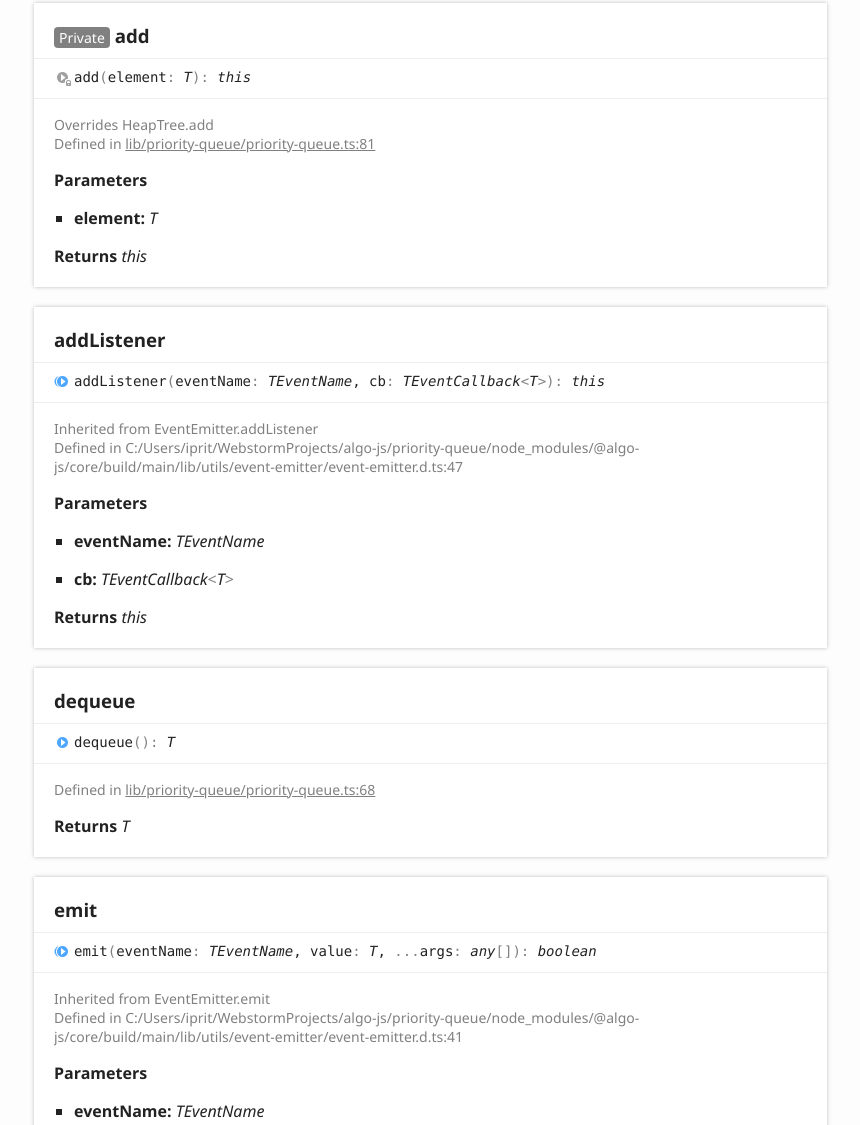
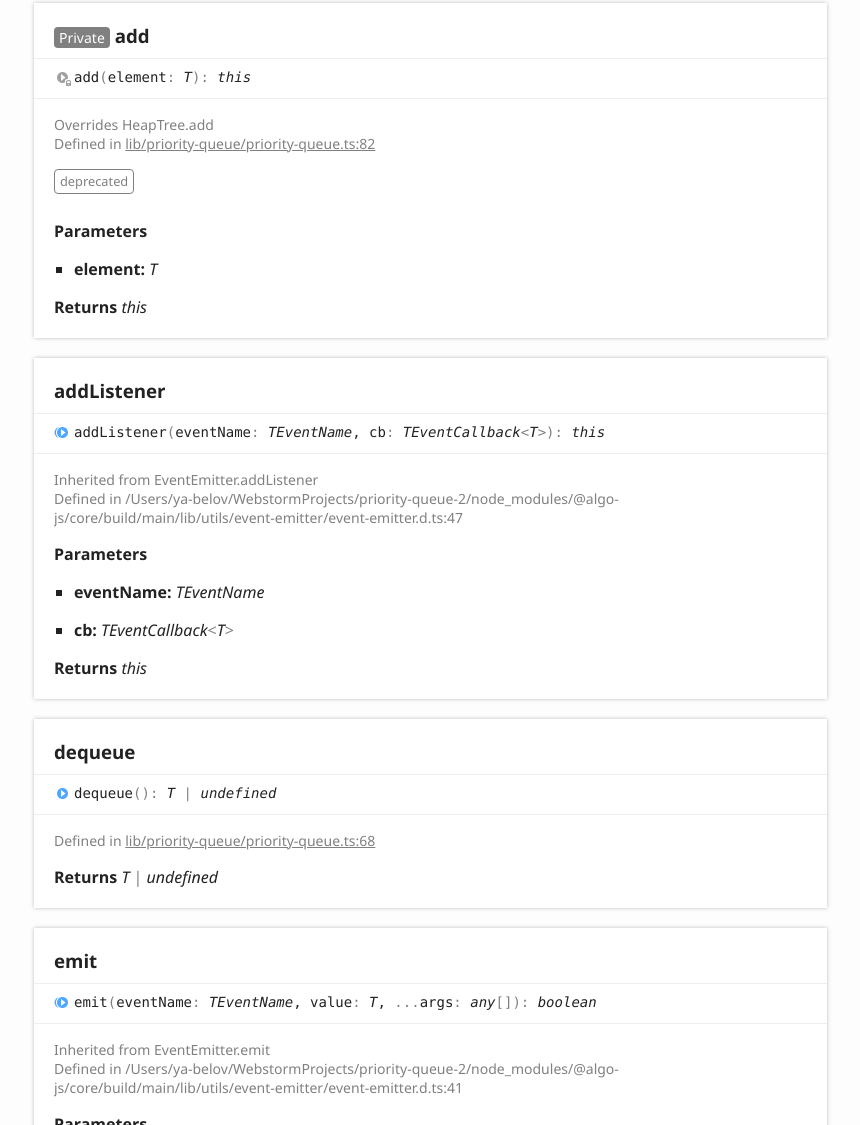
Before and after one commit to algo-js/priority-queue, a plain HTML site: page classes/priorityqueue.html in a window 1280 px wide. Shown: the part 3190-4315 px from the top of the page, without its empty margins (6-866 px from the left). Drawn offline with Linux system fonts and the light colour scheme.

Commit message:
[ci skip] Updates

```diff
--- a/classes/priorityqueue.html
+++ b/classes/priorityqueue.html
@@ -160,7 +160,7 @@
 							<aside class="tsd-sources">
 								<p>Overrides HeapTree.__constructor</p>
 								<ul>
-									<li>Defined in <a href="https://github.com/algo-js/priority-queue/blob/e6ac933/src/lib/priority-queue/priority-queue.ts#L35">lib/priority-queue/priority-queue.ts:35</a></li>
+									<li>Defined in <a href="https://github.com/algo-js/priority-queue/blob/12f3401/src/lib/priority-queue/priority-queue.ts#L35">lib/priority-queue/priority-queue.ts:35</a></li>
 								</ul>
 							</aside>
 							<h4 class="tsd-returns-title">Returns <a href="priorityqueue.html" class="tsd-signature-type">PriorityQueue</a></h4>
@@ -177,7 +177,7 @@
 					<aside class="tsd-sources">
 						<p>Inherited from HeapTree.comparator</p>
 						<ul>
-							<li>Defined in C:/Users/iprit/WebstormProjects/algo-js/priority-queue/node_modules/@algo-js/heap-tree/build/main/lib/heap-tree/heap-tree.d.ts:16</li>
+							<li>Defined in /Users/ya-belov/WebstormProjects/priority-queue-2/node_modules/@algo-js/heap-tree/build/main/lib/heap-tree/heap-tree.d.ts:16</li>
 						</ul>
 					</aside>
 					<div class="tsd-comment tsd-typography">
@@ -193,7 +193,7 @@
 					<aside class="tsd-sources">
 						<p>Inherited from HeapTree.heap</p>
 						<ul>
-							<li>Defined in C:/Users/iprit/WebstormProjects/algo-js/priority-queue/node_modules/@algo-js/heap-tree/build/main/lib/heap-tree/heap-tree.d.ts:20</li>
+							<li>Defined in /Users/ya-belov/WebstormProjects/priority-queue-2/node_modules/@algo-js/heap-tree/build/main/lib/heap-tree/heap-tree.d.ts:20</li>
 						</ul>
 					</aside>
 					<div class="tsd-comment tsd-typography">
@@ -209,7 +209,7 @@
 					<aside class="tsd-sources">
 						<p>Inherited from HeapTree.isEmpty</p>
 						<ul>
-							<li>Defined in C:/Users/iprit/WebstormProjects/algo-js/priority-queue/node_modules/@algo-js/heap-tree/build/main/lib/heap-tree/heap-tree.d.ts:12</li>
+							<li>Defined in /Users/ya-belov/WebstormProjects/priority-queue-2/node_modules/@algo-js/heap-tree/build/main/lib/heap-tree/heap-tree.d.ts:12</li>
 						</ul>
 					</aside>
 					<div class="tsd-comment tsd-typography">
@@ -225,7 +225,7 @@
 					<div class="tsd-signature tsd-kind-icon">priorities<span class="tsd-signature-symbol">:</span> <span class="tsd-signature-type">Map</span><span class="tsd-signature-symbol">&lt;</span><span class="tsd-signature-type">T</span><span class="tsd-signature-symbol">, </span><span class="tsd-signature-type">number</span><span class="tsd-signature-symbol">&gt;</span></div>
 					<aside class="tsd-sources">
 						<ul>
-							<li>Defined in <a href="https://github.com/algo-js/priority-queue/blob/e6ac933/src/lib/priority-queue/priority-queue.ts#L35">lib/priority-queue/priority-queue.ts:35</a></li>
+							<li>Defined in <a href="https://github.com/algo-js/priority-queue/blob/12f3401/src/lib/priority-queue/priority-queue.ts#L35">lib/priority-queue/priority-queue.ts:35</a></li>
 						</ul>
 					</aside>
 				</section>
@@ -235,7 +235,7 @@
 					<div class="tsd-signature tsd-kind-icon">default<wbr>Priority<span class="tsd-signature-symbol">:</span> <span class="tsd-signature-type">number</span><span class="tsd-signature-symbol"> =&nbsp;1</span></div>
 					<aside class="tsd-sources">
 						<ul>
-							<li>Defined in <a href="https://github.com/algo-js/priority-queue/blob/e6ac933/src/lib/priority-queue/priority-queue.ts#L17">lib/priority-queue/priority-queue.ts:17</a></li>
+							<li>Defined in <a href="https://github.com/algo-js/priority-queue/blob/12f3401/src/lib/priority-queue/priority-queue.ts#L17">lib/priority-queue/priority-queue.ts:17</a></li>
 						</ul>
 					</aside>
 				</section>
@@ -252,7 +252,7 @@
 						<li class="tsd-description">
 							<aside class="tsd-sources">
 								<ul>
-									<li>Defined in <a href="https://github.com/algo-js/priority-queue/blob/e6ac933/src/lib/priority-queue/priority-queue.ts#L14">lib/priority-queue/priority-queue.ts:14</a></li>
+									<li>Defined in <a href="https://github.com/algo-js/priority-queue/blob/12f3401/src/lib/priority-queue/priority-queue.ts#L14">lib/priority-queue/priority-queue.ts:14</a></li>
 								</ul>
 							</aside>
 							<div class="tsd-comment tsd-typography">
@@ -275,10 +275,14 @@
 							<aside class="tsd-sources">
 								<p>Overrides HeapTree.add</p>
 								<ul>
-									<li>Defined in <a href="https://github.com/algo-js/priority-queue/blob/e6ac933/src/lib/priority-queue/priority-queue.ts#L81">lib/priority-queue/priority-queue.ts:81</a></li>
+									<li>Defined in <a href="https://github.com/algo-js/priority-queue/blob/12f3401/src/lib/priority-queue/priority-queue.ts#L82">lib/priority-queue/priority-queue.ts:82</a></li>
 								</ul>
 							</aside>
 							<div class="tsd-comment tsd-typography">
+								<dl class="tsd-comment-tags">
+									<dt>deprecated</dt>
+									<dd></dd>
+								</dl>
 							</div>
 							<h4 class="tsd-parameters-title">Parameters</h4>
 							<ul class="tsd-parameters">
@@ -301,7 +305,7 @@
 							<aside class="tsd-sources">
 								<p>Inherited from EventEmitter.addListener</p>
 								<ul>
-									<li>Defined in C:/Users/iprit/WebstormProjects/algo-js/priority-queue/node_modules/@algo-js/core/build/main/lib/utils/event-emitter/event-emitter.d.ts:47</li>
+									<li>Defined in /Users/ya-belov/WebstormProjects/priority-queue-2/node_modules/@algo-js/core/build/main/lib/utils/event-emitter/event-emitter.d.ts:47</li>
 								</ul>
 							</aside>
 							<div class="tsd-comment tsd-typography">
@@ -323,18 +327,21 @@
 					<a name="dequeue" class="tsd-anchor"></a>
 					<h3>dequeue</h3>
 					<ul class="tsd-signatures tsd-kind-method tsd-parent-kind-class">
-						<li class="tsd-signature tsd-kind-icon">dequeue<span class="tsd-signature-symbol">(</span><span class="tsd-signature-symbol">)</span><span class="tsd-signature-symbol">: </span><span class="tsd-signature-type">T</span></li>
+						<li class="tsd-signature tsd-kind-icon">dequeue<span class="tsd-signature-symbol">(</span><span class="tsd-signature-symbol">)</span><span class="tsd-signature-symbol">: </span><span class="tsd-signature-type">T</span><span class="tsd-signature-symbol"> | </span><span class="tsd-signature-type">undefined</span></li>
 					</ul>
 					<ul class="tsd-descriptions">
 						<li class="tsd-description">
 							<aside class="tsd-sources">
 								<ul>
-									<li>Defined in <a href="https://github.com/algo-js/priority-queue/blob/e6ac933/src/lib/priority-queue/priority-queue.ts#L68">lib/priority-queue/priority-queue.ts:68</a></li>
+									<li>Defined in <a href="https://github.com/algo-js/priority-queue/blob/12f3401/src/lib/priority-queue/priority-queue.ts#L68">lib/priority-queue/priority-queue.ts:68</a></li>
 								</ul>
 							</aside>
 							<div class="tsd-comment tsd-typography">
 							</div>
-							<h4 class="tsd-returns-title">Returns <span class="tsd-signature-type">T</span></h4>
+							<h4 class="tsd-returns-title">Returns <span class="tsd-signature-type">T</span>
+								<span class="tsd-signature-symbol"> | </span>
+								<span class="tsd-signature-type">undefined</span>
+							</h4>
 						</li>
 					</ul>
 				</section>
@@ -349,7 +356,7 @@
 							<aside class="tsd-sources">
 								<p>Inherited from EventEmitter.emit</p>
 								<ul>
-									<li>Defined in C:/Users/iprit/WebstormProjects/algo-js/priority-queue/node_modules/@algo-js/core/build/main/lib/utils/event-emitter/event-emitter.d.ts:41</li>
+									<li>Defined in /Users/ya-belov/WebstormProjects/priority-queue-2/node_modules/@algo-js/core/build/main/lib/utils/event-emitter/event-emitter.d.ts:41</li>
 								</ul>
 							</aside>
 							<div class="tsd-comment tsd-typography">
@@ -381,7 +388,7 @@
 							<aside class="tsd-sources">
 								<p>Inherited from EventEmitter.eventNames</p>
 								<ul>
-									<li>Defined in C:/Users/iprit/WebstormProjects/algo-js/priority-queue/node_modules/@algo-js/core/build/main/lib/utils/event-emitter/event-emitter.d.ts:62</li>
+									<li>Defined in /Users/ya-belov/WebstormProjects/priority-queue-2/node_modules/@algo-js/core/build/main/lib/utils/event-emitter/event-emitter.d.ts:62</li>
 								</ul>
 							</aside>
 							<div class="tsd-comment tsd-typography">
@@ -401,7 +408,7 @@
 							<aside class="tsd-sources">
 								<p>Inherited from HeapTree.find</p>
 								<ul>
-									<li>Defined in C:/Users/iprit/WebstormProjects/algo-js/priority-queue/node_modules/@algo-js/heap-tree/build/main/lib/heap-tree/heap-tree.d.ts:46</li>
+									<li>Defined in /Users/ya-belov/WebstormProjects/priority-queue-2/node_modules/@algo-js/heap-tree/build/main/lib/heap-tree/heap-tree.d.ts:46</li>
 								</ul>
 							</aside>
 							<div class="tsd-comment tsd-typography">
@@ -431,7 +438,7 @@
 								<p>Inherited from MaxHeapTree.isCorrectOrder</p>
 								<p>Overrides HeapTree.isCorrectOrder</p>
 								<ul>
-									<li>Defined in C:/Users/iprit/WebstormProjects/algo-js/priority-queue/node_modules/@algo-js/heap-tree/build/main/lib/heap-tree/max-heap-tree.d.ts:12</li>
+									<li>Defined in /Users/ya-belov/WebstormProjects/priority-queue-2/node_modules/@algo-js/heap-tree/build/main/lib/heap-tree/max-heap-tree.d.ts:12</li>
 								</ul>
 							</aside>
 							<div class="tsd-comment tsd-typography">
@@ -465,7 +472,7 @@
 							<aside class="tsd-sources">
 								<p>Inherited from EventEmitter.off</p>
 								<ul>
-									<li>Defined in C:/Users/iprit/WebstormProjects/algo-js/priority-queue/node_modules/@algo-js/core/build/main/lib/utils/event-emitter/event-emitter.d.ts:34</li>
+									<li>Defined in /Users/ya-belov/WebstormProjects/priority-queue-2/node_modules/@algo-js/core/build/main/lib/utils/event-emitter/event-emitter.d.ts:34</li>
 								</ul>
 							</aside>
 							<div class="tsd-comment tsd-typography">
@@ -494,7 +501,7 @@
 							<aside class="tsd-sources">
 								<p>Inherited from EventEmitter.on</p>
 								<ul>
-									<li>Defined in C:/Users/iprit/WebstormProjects/algo-js/priority-queue/node_modules/@algo-js/core/build/main/lib/utils/event-emitter/event-emitter.d.ts:22</li>
+									<li>Defined in /Users/ya-belov/WebstormProjects/priority-queue-2/node_modules/@algo-js/core/build/main/lib/utils/event-emitter/event-emitter.d.ts:22</li>
 								</ul>
 							</aside>
 							<div class="tsd-comment tsd-typography">
@@ -523,7 +530,7 @@
 							<aside class="tsd-sources">
 								<p>Inherited from EventEmitter.once</p>
 								<ul>
-									<li>Defined in C:/Users/iprit/WebstormProjects/algo-js/priority-queue/node_modules/@algo-js/core/build/main/lib/utils/event-emitter/event-emitter.d.ts:28</li>
+									<li>Defined in /Users/ya-belov/WebstormProjects/priority-queue-2/node_modules/@algo-js/core/build/main/lib/utils/event-emitter/event-emitter.d.ts:28</li>
 								</ul>
 							</aside>
 							<div class="tsd-comment tsd-typography">
@@ -552,7 +559,7 @@
 							<aside class="tsd-sources">
 								<p>Inherited from HeapTree.peek</p>
 								<ul>
-									<li>Defined in C:/Users/iprit/WebstormProjects/algo-js/priority-queue/node_modules/@algo-js/heap-tree/build/main/lib/heap-tree/heap-tree.d.ts:25</li>
+									<li>Defined in /Users/ya-belov/WebstormProjects/priority-queue-2/node_modules/@algo-js/heap-tree/build/main/lib/heap-tree/heap-tree.d.ts:25</li>
 								</ul>
 							</aside>
 							<div class="tsd-comment tsd-typography">
@@ -572,10 +579,14 @@
 							<aside class="tsd-sources">
 								<p>Overrides HeapTree.poll</p>
 								<ul>
-									<li>Defined in <a href="https://github.com/algo-js/priority-queue/blob/e6ac933/src/lib/priority-queue/priority-queue.ts#L88">lib/priority-queue/priority-queue.ts:88</a></li>
+									<li>Defined in <a href="https://github.com/algo-js/priority-queue/blob/12f3401/src/lib/priority-queue/priority-queue.ts#L90">lib/priority-queue/priority-queue.ts:90</a></li>
 								</ul>
 							</aside>
 							<div class="tsd-comment tsd-typography">
+								<dl class="tsd-comment-tags">
+									<dt>deprecated</dt>
+									<dd></dd>
+								</dl>
 							</div>
 							<h4 class="tsd-returns-title">Returns <span class="tsd-signature-type">T</span></h4>
 						</li>
@@ -591,7 +602,7 @@
 						<li class="tsd-description">
 							<aside class="tsd-sources">
 								<ul>
-									<li>Defined in <a href="https://github.com/algo-js/priority-queue/blob/e6ac933/src/lib/priority-queue/priority-queue.ts#L51">lib/priority-queue/priority-queue.ts:51</a></li>
+									<li>Defined in <a href="https://github.com/algo-js/priority-queue/blob/12f3401/src/lib/priority-queue/priority-queue.ts#L51">lib/priority-queue/priority-queue.ts:51</a></li>
 								</ul>
 							</aside>
 							<div class="tsd-comment tsd-typography">
@@ -620,7 +631,7 @@
 							<aside class="tsd-sources">
 								<p>Inherited from HeapTree.remove</p>
 								<ul>
-									<li>Defined in C:/Users/iprit/WebstormProjects/algo-js/priority-queue/node_modules/@algo-js/heap-tree/build/main/lib/heap-tree/heap-tree.d.ts:40</li>
+									<li>Defined in /Users/ya-belov/WebstormProjects/priority-queue-2/node_modules/@algo-js/heap-tree/build/main/lib/heap-tree/heap-tree.d.ts:40</li>
 								</ul>
 							</aside>
 							<div class="tsd-comment tsd-typography">
@@ -649,7 +660,7 @@
 							<aside class="tsd-sources">
 								<p>Inherited from EventEmitter.removeAllListeners</p>
 								<ul>
-									<li>Defined in C:/Users/iprit/WebstormProjects/algo-js/priority-queue/node_modules/@algo-js/core/build/main/lib/utils/event-emitter/event-emitter.d.ts:58</li>
+									<li>Defined in /Users/ya-belov/WebstormProjects/priority-queue-2/node_modules/@algo-js/core/build/main/lib/utils/event-emitter/event-emitter.d.ts:58</li>
 								</ul>
 							</aside>
 							<div class="tsd-comment tsd-typography">
@@ -675,7 +686,7 @@
 							<aside class="tsd-sources">
 								<p>Inherited from EventEmitter.removeListener</p>
 								<ul>
-									<li>Defined in C:/Users/iprit/WebstormProjects/algo-js/priority-queue/node_modules/@algo-js/core/build/main/lib/utils/event-emitter/event-emitter.d.ts:53</li>
+									<li>Defined in /Users/ya-belov/WebstormProjects/priority-queue-2/node_modules/@algo-js/core/build/main/lib/utils/event-emitter/event-emitter.d.ts:53</li>
 								</ul>
 							</aside>
 							<div class="tsd-comment tsd-typography">
@@ -704,7 +715,7 @@
 							<aside class="tsd-sources">
 								<p>Inherited from HeapTree.toString</p>
 								<ul>
-									<li>Defined in C:/Users/iprit/WebstormProjects/algo-js/priority-queue/node_modules/@algo-js/heap-tree/build/main/lib/heap-tree/heap-tree.d.ts:50</li>
+									<li>Defined in /Users/ya-belov/WebstormProjects/priority-queue-2/node_modules/@algo-js/heap-tree/build/main/lib/heap-tree/heap-tree.d.ts:50</li>
 								</ul>
 							</aside>
 							<div class="tsd-comment tsd-typography">
@@ -723,7 +734,7 @@
 						<li class="tsd-description">
 							<aside class="tsd-sources">
 								<ul>
-									<li>Defined in <a href="https://github.com/algo-js/priority-queue/blob/e6ac933/src/lib/priority-queue/priority-queue.ts#L25">lib/priority-queue/priority-queue.ts:25</a></li>
+									<li>Defined in <a href="https://github.com/algo-js/priority-queue/blob/12f3401/src/lib/priority-queue/priority-queue.ts#L25">lib/priority-queue/priority-queue.ts:25</a></li>
 								</ul>
 							</aside>
 							<div class="tsd-comment tsd-typography">
```
Also changed, not shown: index.html (+1 -1 lines), interfaces/queue.html (+3 -3 lines).
